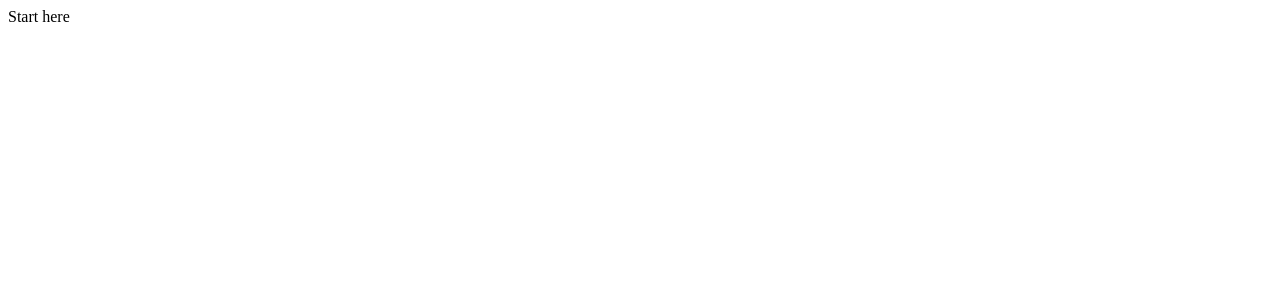
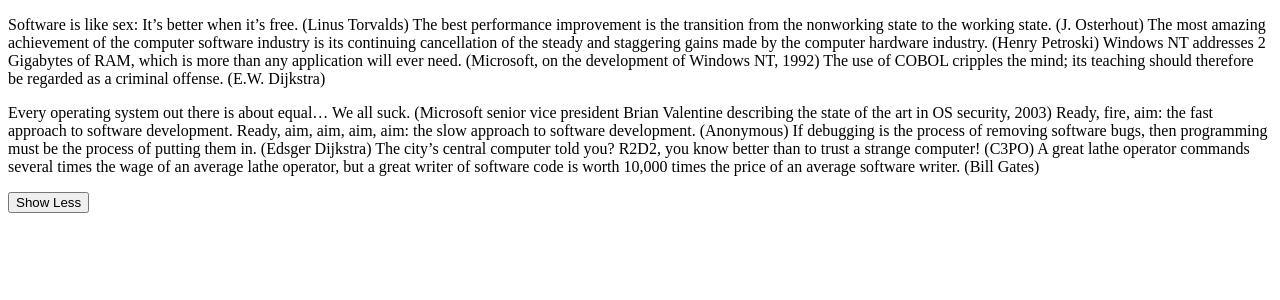
Before and after one commit to chantastic/show-more-react-build, a React (Vite) app: page / in a window 1280 px wide. Shown: the top 300 px of the page. Built offline with nearby package versions, Linux system fonts and the light colour scheme.

Commit message:
Create inert ShowMore component skeleton

```diff
--- a/src/App.jsx
+++ b/src/App.jsx
@@ -1,3 +1,39 @@
+function ShowLess({ children }) {
+  return (
+    <div>
+      <div>{children}</div>
+      <button>Show Less</button>
+    </div>
+  )
+}
+
 export default function App() {
-  return <div>Start here</div>
+  return (
+    <ShowLess>
+      <p>
+        Software is like sex: It’s better when it’s free. (Linus Torvalds) The
+        best performance improvement is the transition from the nonworking state
+        to the working state. (J. Osterhout) The most amazing achievement of the
+        computer software industry is its continuing cancellation of the steady
+        and staggering gains made by the computer hardware industry. (Henry
+        Petroski) Windows NT addresses 2 Gigabytes of RAM, which is more than
+        any application will ever need. (Microsoft, on the development of
+        Windows NT, 1992) The use of COBOL cripples the mind; its teaching
+        should therefore be regarded as a criminal offense. (E.W. Dijkstra)
+      </p>
+      <p>
+        Every operating system out there is about equal… We all suck. (Microsoft
+        senior vice president Brian Valentine describing the state of the art in
+        OS security, 2003) Ready, fire, aim: the fast approach to software
+        development. Ready, aim, aim, aim, aim: the slow approach to software
+        development. (Anonymous) If debugging is the process of removing
+        software bugs, then programming must be the process of putting them in.
+        (Edsger Dijkstra) The city’s central computer told you? R2D2, you know
+        better than to trust a strange computer! (C3PO) A great lathe operator
+        commands several times the wage of an average lathe operator, but a
+        great writer of software code is worth 10,000 times the price of an
+        average software writer. (Bill Gates)
+      </p>
+    </ShowLess>
+  )
 }
```
